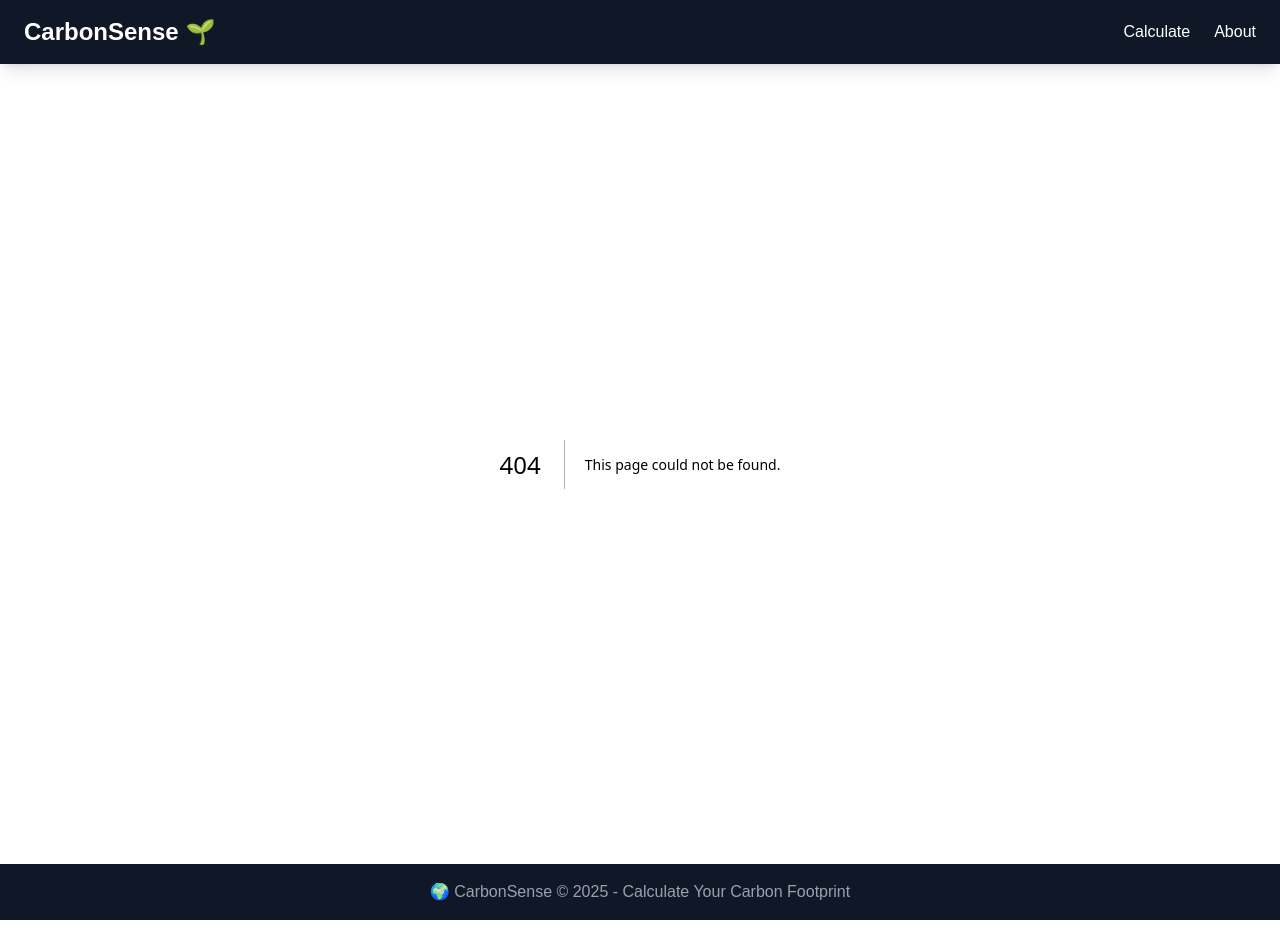
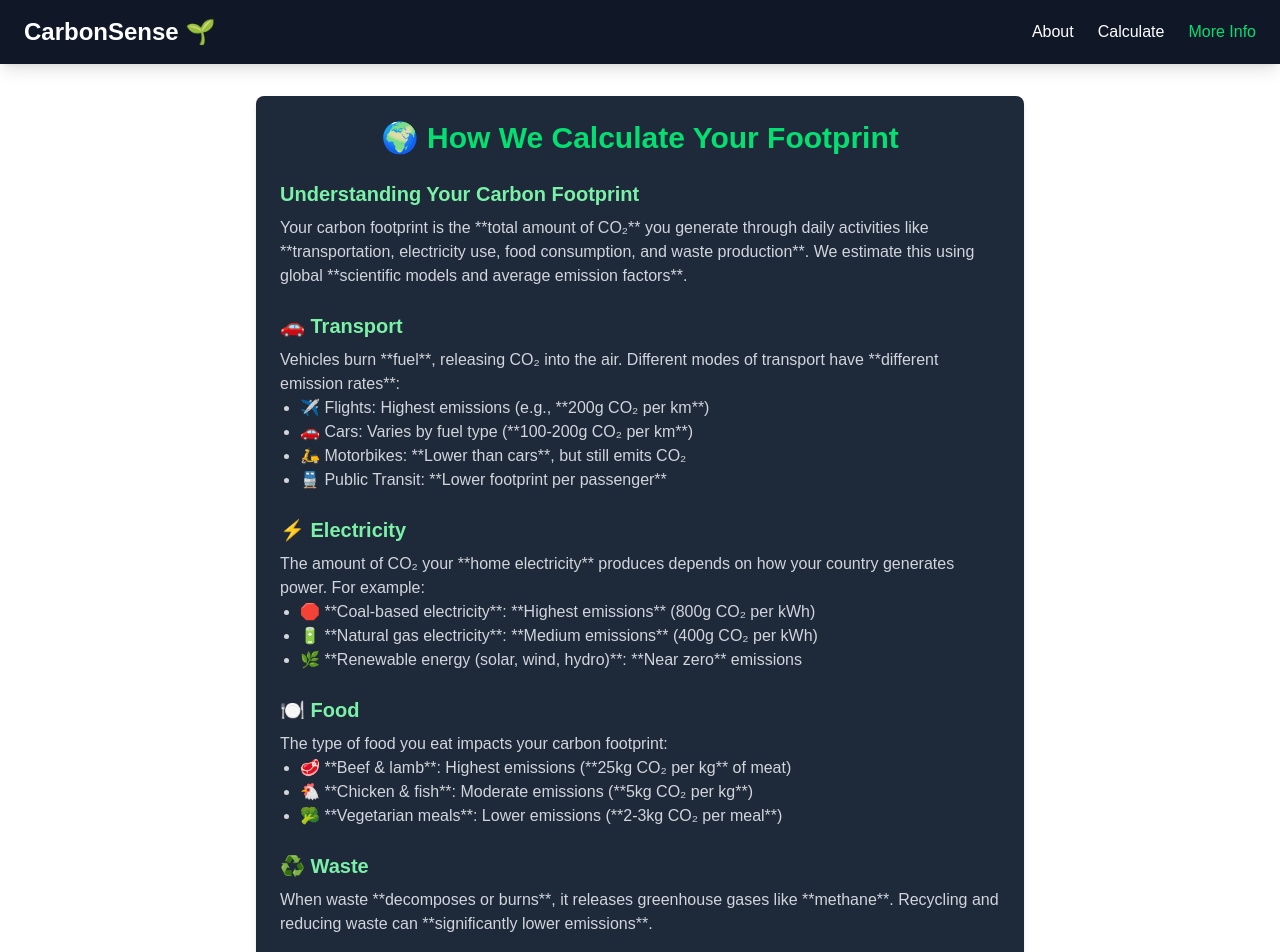
Before and after one commit to nileshpahari/innovocon2025, a Next.js app: page /moreinfo in a window 1280 px wide. Before the commit this address had no page. Shown: the top 952 px of the page. Before the commit the page ends 920 px from the top, so only its background shows below. Built offline with nearby package versions, Linux system fonts and the light colour scheme.

Commit message:
add moreInfo

```diff
--- /dev/null
+++ b/app/moreinfo/page.tsx
@@ -0,0 +1,8 @@
+import { MoreInfo as MoreInfoComponent } from "@/components/index";
+export default function () {
+  return (
+    <div>
+      <MoreInfoComponent />
+    </div>
+  );
+}
--- /dev/null
+++ b/components/MoreInfo.tsx
@@ -0,0 +1,79 @@
+"use client";
+
+export default function MoreInfo() {
+  return (
+    <div className="max-w-3xl mx-auto p-6 bg-gray-800 text-white rounded-lg shadow-md mt-8">
+      <h1 className="text-3xl font-bold text-center text-green-400 mb-6">🌍 How We Calculate Your Footprint</h1>
+
+      {/* Introduction */}
+      <section className="mb-6">
+        <h2 className="text-xl font-semibold text-green-300">Understanding Your Carbon Footprint</h2>
+        <p className="mt-2 text-gray-300">
+          Your carbon footprint is the **total amount of CO₂** you generate through daily activities like
+          **transportation, electricity use, food consumption, and waste production**.
+          We estimate this using global **scientific models and average emission factors**.
+        </p>
+      </section>
+
+      {/* Transport */}
+      <section className="mb-6">
+        <h2 className="text-xl font-semibold text-green-300">🚗 Transport</h2>
+        <p className="mt-2 text-gray-300">
+          Vehicles burn **fuel**, releasing CO₂ into the air. Different modes of transport
+          have **different emission rates**:
+        </p>
+        <ul className="list-disc pl-5 text-gray-300">
+          <li>✈️ Flights: Highest emissions (e.g., **200g CO₂ per km**)</li>
+          <li>🚗 Cars: Varies by fuel type (**100-200g CO₂ per km**)</li>
+          <li>🛵 Motorbikes: **Lower than cars**, but still emits CO₂</li>
+          <li>🚆 Public Transit: **Lower footprint per passenger**</li>
+        </ul>
+      </section>
+
+      {/* Electricity */}
+      <section className="mb-6">
+        <h2 className="text-xl font-semibold text-green-300">⚡ Electricity</h2>
+        <p className="mt-2 text-gray-300">
+          The amount of CO₂ your **home electricity** produces depends on how your country
+          generates power. For example:
+        </p>
+        <ul className="list-disc pl-5 text-gray-300">
+          <li>🛑 **Coal-based electricity**: **Highest emissions** (800g CO₂ per kWh)</li>
+          <li>🔋 **Natural gas electricity**: **Medium emissions** (400g CO₂ per kWh)</li>
+          <li>🌿 **Renewable energy (solar, wind, hydro)**: **Near zero** emissions</li>
+        </ul>
+      </section>
+
+      {/* Food Consumption */}
+      <section className="mb-6">
+        <h2 className="text-xl font-semibold text-green-300">🍽️ Food</h2>
+        <p className="mt-2 text-gray-300">
+          The type of food you eat impacts your carbon footprint:
+        </p>
+        <ul className="list-disc pl-5 text-gray-300">
+          <li>🥩 **Beef & lamb**: Highest emissions (**25kg CO₂ per kg** of meat)</li>
+          <li>🐔 **Chicken & fish**: Moderate emissions (**5kg CO₂ per kg**)</li>
+          <li>🥦 **Vegetarian meals**: Lower emissions (**2-3kg CO₂ per meal**)</li>
+        </ul>
+      </section>
+
+      {/* Waste Management */}
+      <section className="mb-6">
+        <h2 className="text-xl font-semibold text-green-300">♻️ Waste</h2>
+        <p className="mt-2 text-gray-300">
+          When waste **decomposes or burns**, it releases greenhouse gases like **methane**.
+          Recycling and reducing waste can **significantly lower emissions**.
+        </p>
+      </section>
+
+      {/* Call to Action */}
+      <section className="text-center">
+        <h2 className="text-xl font-semibold text-green-300">Ready to Calculate Your Footprint?</h2>
+        <p className="mt-2 text-gray-300">
+          Now that you understand **how your emissions are calculated**, try our carbon footprint
+          calculator and start making a difference!
+        </p>
+      </section>
+    </div>
+  );
+}
--- a/components/Navbar.tsx
+++ b/components/Navbar.tsx
@@ -13,6 +13,16 @@ export default function Navbar() {
         </h1>
 
         <ul className="flex space-x-6">
+          <li>
+            <Link
+              href="/about"
+              className={`hover:text-green-400 ${
+                pathname === "/about" ? "text-green-400" : ""
+              }`}
+            >
+              About
+            </Link>
+          </li>
           <li>
             <Link
               href="/calculate"
@@ -35,12 +45,12 @@ export default function Navbar() {
           </li> */}
           <li>
             <Link
-              href="/about"
+              href="/moreinfo"
               className={`hover:text-green-400 ${
-                pathname === "/about" ? "text-green-400" : ""
+                pathname === "/moreinfo" ? "text-green-400" : ""
               }`}
             >
-              About
+              More Info
             </Link>
           </li>
         </ul>
--- a/components/index.ts
+++ b/components/index.ts
@@ -9,6 +9,7 @@ import About from "./About";
 import AiTips from "./AiTips";
 import ComparisonMessage from "./ComparisionMessage";
 import Graph from "./Graph";
+import MoreInfo from "./MoreInfo";
 
 export {
     Landing,
@@ -21,5 +22,6 @@ export {
     About,
     AiTips,
     ComparisonMessage,
-    Graph
+    Graph,
+    MoreInfo
 }
```
